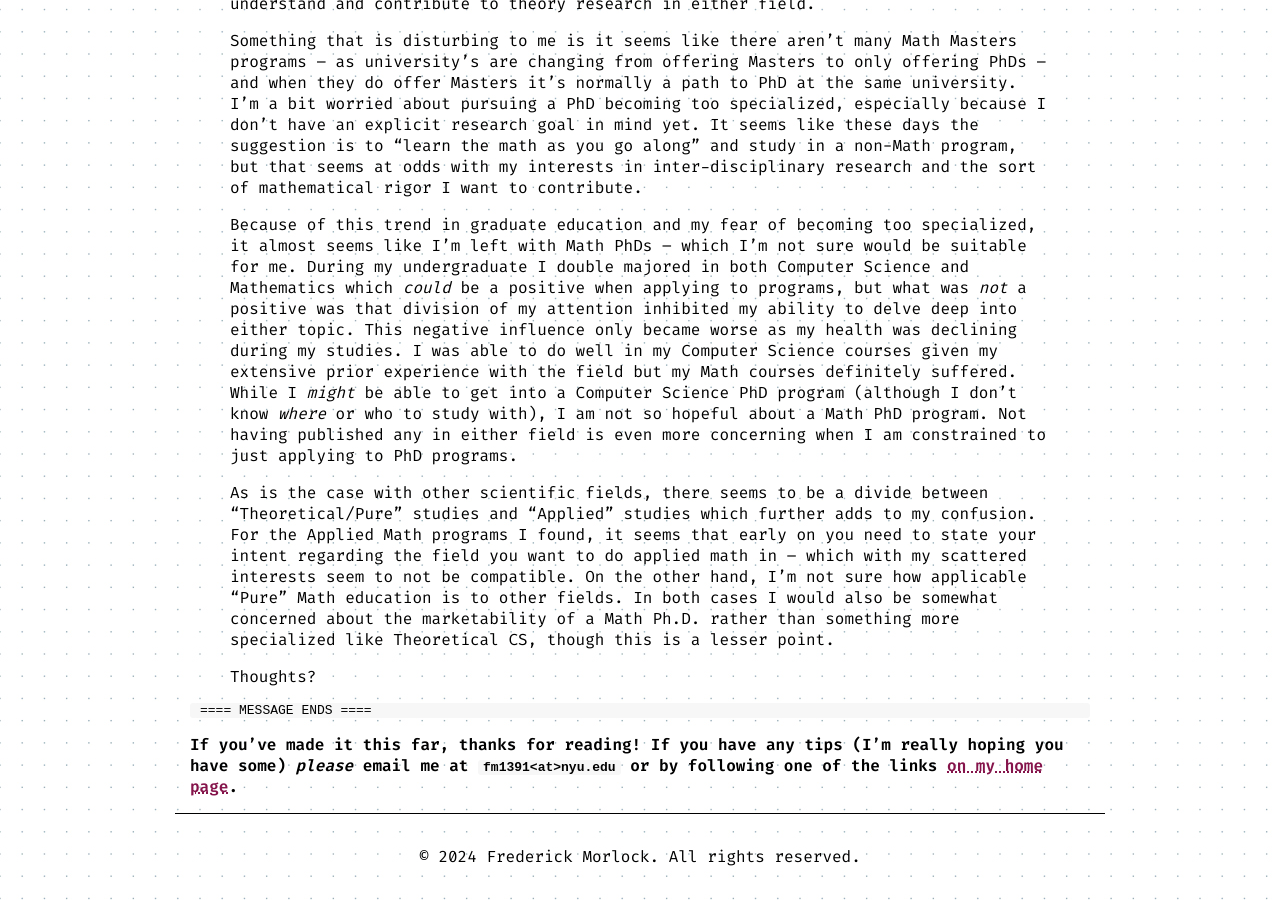
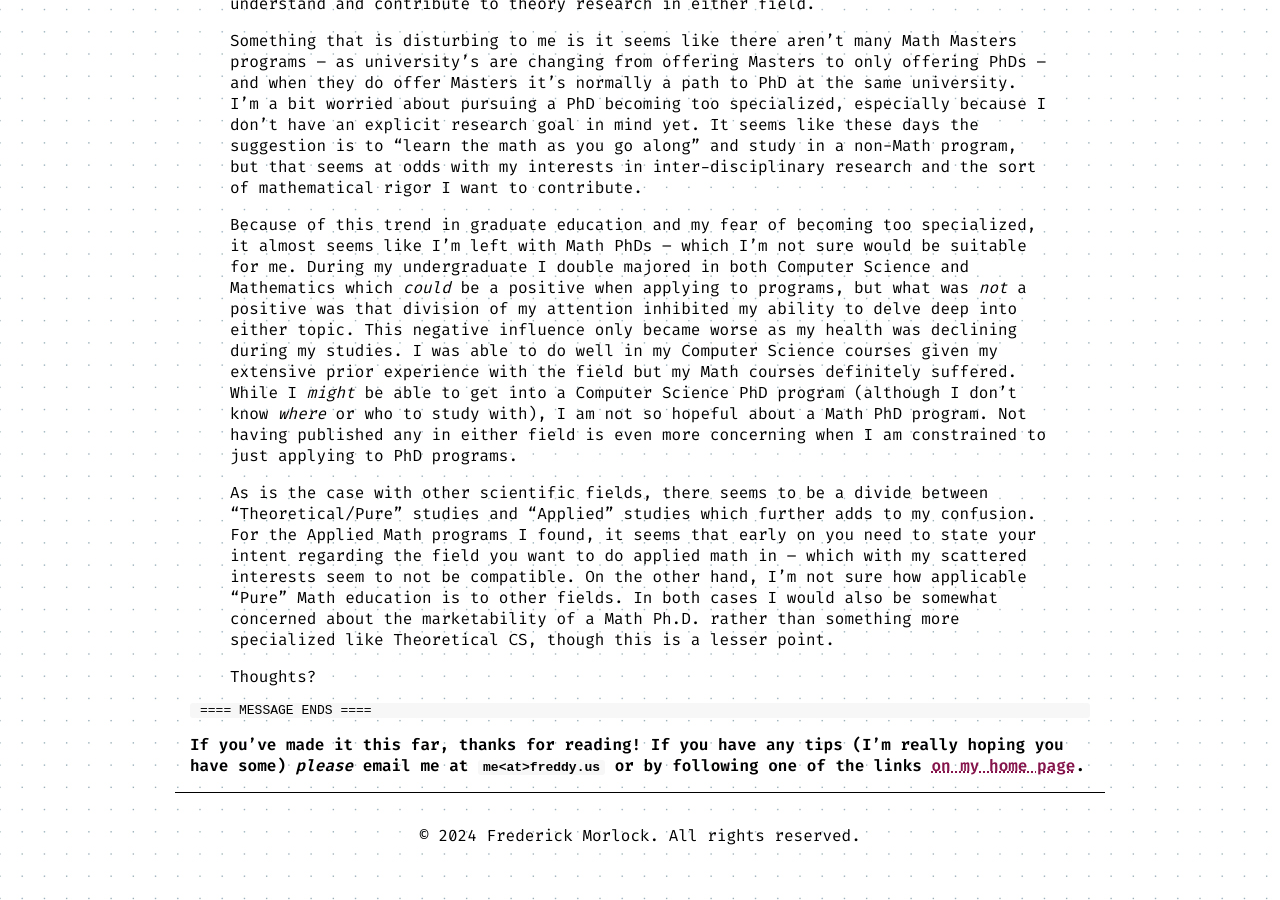
Before and after one commit to FrederickGeek8/freddy.us, a Jekyll site: the page built from _posts/2023-10-06-thinking-about-grad-school.md, in a window 1280 px wide and 900 px high, scrolled down 946 px. Built offline with Jekyll 4.4.1, drawn with Linux system fonts in a browser that asks for light colours.

Commit message:
Update the email address _away_ from NYU
I should have done this long ago. But alas...

````diff
--- a/_config.yml
+++ b/_config.yml
@@ -14,7 +14,7 @@
 # You can create any custom variable you would like, and they will be accessible
 # in the templates via {{ site.myvariable }}.
 title: Frederick Morlock
-email: fm1391@nyu.edu
+email: me@freddy.us
 description: Frederick Morlock's website. CS & Math. Researching Deep Learning.
 baseurl: "" # the subpath of your site, e.g. /blog
 url: "https://freddy.us" # the base hostname & protocol for your site, e.g. http://example.com
--- a/_posts/2023-10-06-thinking-about-grad-school.md
+++ b/_posts/2023-10-06-thinking-about-grad-school.md
@@ -52,4 +52,4 @@ situation.
 ==== MESSAGE ENDS ====
 ```
 
-**If you've made it this far, thanks for reading! If you have any tips (I'm really hoping you have some) _please_ email me at `fm1391<at>nyu.edu` or by following one of the links [on my home page](https://freddy.us/#contact).**
+**If you've made it this far, thanks for reading! If you have any tips (I'm really hoping you have some) _please_ email me at `me<at>freddy.us` or by following one of the links [on my home page](https://freddy.us/#contact).**
````
Also changed, not shown: _posts/2023-10-18-fun-complexity-analysis.md (+1 -1 lines).
